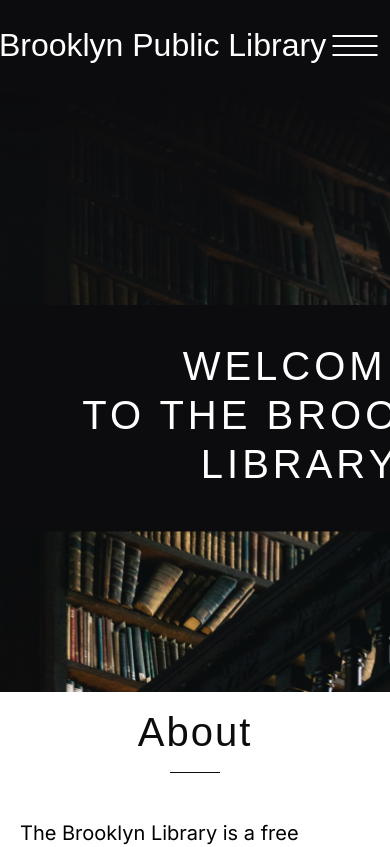
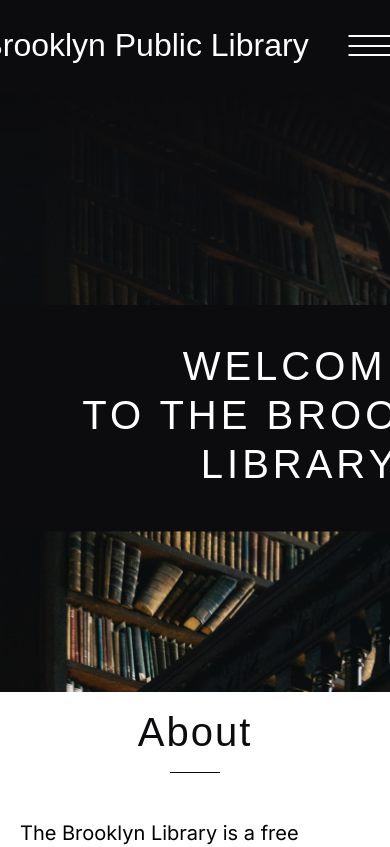
Before and after one commit to Yden00/library-app, a React (Vite) app: page / in a window 390 px wide. Shown: the top 847 px of the page. Built offline with nearby package versions, Linux system fonts and the light colour scheme; a web font is replaced by a local one.

Commit message:
fix: make inactive burger menu

```diff
--- a/src/components/Header.tsx
+++ b/src/components/Header.tsx
@@ -8,7 +8,7 @@ const Header = () => {
     <nav className={styles.nav}>
        <h1 className={`${styles.heading1} extras:hidden block`}>BPL</h1>
       <h1 className={`${styles.heading1} extras:block hidden`}>Brooklyn Public Library</h1>
-      <div className='flex ml-auto ' onClick={() => burgerActive ? setBurgerActive('') : setBurgerActive('active')}>
+      <div className='flex ml-auto'>
         <ul className={`list-none md:flex hidden justify-between items-center w-[90%]`} >
             {navLinks.map((nav) => (
               <li key={nav.id} className={`font-inter ml-[30px] font-regular cursor-pointer text-header_footer_text text-[1.27rem] ${styles.hover} leading-10 ${ styles.text }`}>
@@ -16,15 +16,15 @@ const Header = () => {
               </li>
             ))}
         </ul>
-        <a className='h-[28px] pr-8 flex flex-start align-middle justify-center' href="#"><img src='/icon_profile.png' alt="Profile" className='icon-profile xs:block hidden'/></a>
-        <div className='burger-img md:hidden block'>
+        <a className='h-[28px] pr-8 flex flex-start align-middle justify-center' href="#"><img src='/icon_profile.png' alt="Profile" className='icon-profile sm:block hidden'/></a>
+        <div className='burger-img' onClick={() => setBurgerActive(prevState => prevState ? '' : 'active')}>
             <div className='pt-6'>
               <span className={`line ${burgerActive}`}></span>
               <span className={`line ${burgerActive}`}></span>
               <span className={`line ${burgerActive}`}></span>
             </div>
         </div>
-        <div className={`burger-menu  pt-[27px] pb-[70px] extras:w-[332px] w-full relative ${burgerActive}`}>
+        <div className={`burger-menu pt-[27px] pb-[70px] extras:w-[332px] w-full relative ${burgerActive}`}>
           <a className='w-full h-[50px] flex justify-end align-middle items-center pr-[21%] pb-4' href="#"><img src='/icon_profile.png' alt="Profile" className='icon-profile'/></a>
           <ul className={`list-none md:hidden flex flex-col justify-between items-center `} >
             {navLinks.map((nav) => (
--- a/src/index.css
+++ b/src/index.css
@@ -111,7 +111,7 @@ a[href^="#"] {
 }
 
 .burger-img {
-  width: 45px;
+  width: 80px;
   height: 100%;
   position: relative;
   z-index: 2;
@@ -151,3 +151,16 @@ a[href^="#"] {
 .line.active:nth-of-type(3) {
   transform: translateX(200%);
 }
+
+@media (max-width: 970px) {
+  .burger-img {
+    display: block;
+  }
+}
+
+@media (min-width: 971px) {
+  .burger-img {
+    display: none;
+    pointer-events: none;
+  }
+}
```
